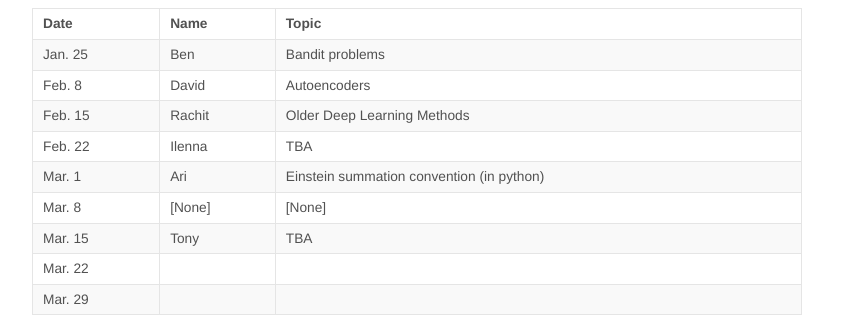
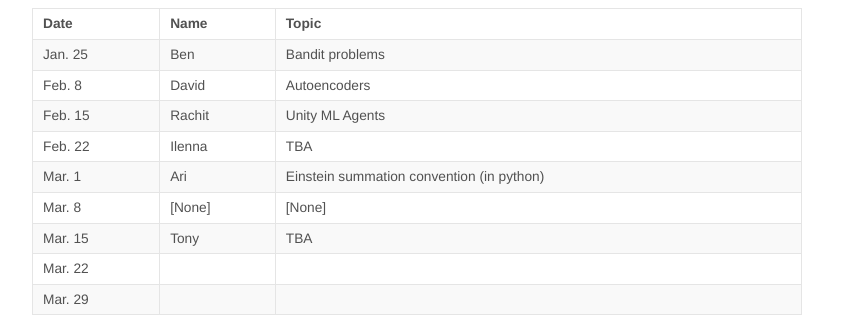
Before and after one commit to KordingLab/KordingLab.github.io, a Jekyll site: the page built from _posts/2018-08-29-upcoming-lab-teaching.md, in a window 1280 px wide and 900 px high. Shown: the part 417-734 px from the top of the window, without its empty margins (223-1071 px from the left). Built offline with Jekyll 4.4.1, drawn with Linux system fonts in a browser that asks for light colours; nearby versions of some CDN libraries; comment, search, counter and statistics services are not loaded.

Commit message:
Update 2018-08-29-upcoming-lab-teaching.md

```diff
--- a/_posts/2018-08-29-upcoming-lab-teaching.md
+++ b/_posts/2018-08-29-upcoming-lab-teaching.md
@@ -17,7 +17,7 @@ neuroscientific princples, new findings and literature reviews... whatever!
 |------|------|-------|
 |Jan. 25| Ben | Bandit problems |
 |Feb. 8| David | Autoencoders |
-|Feb. 15| Rachit | Older Deep Learning Methods |
+|Feb. 15| Rachit | Unity ML Agents |
 |Feb. 22| Ilenna | TBA |
 |Mar. 1| Ari | Einstein summation convention (in python)|
 |Mar. 8|[None]|[None]|
```
